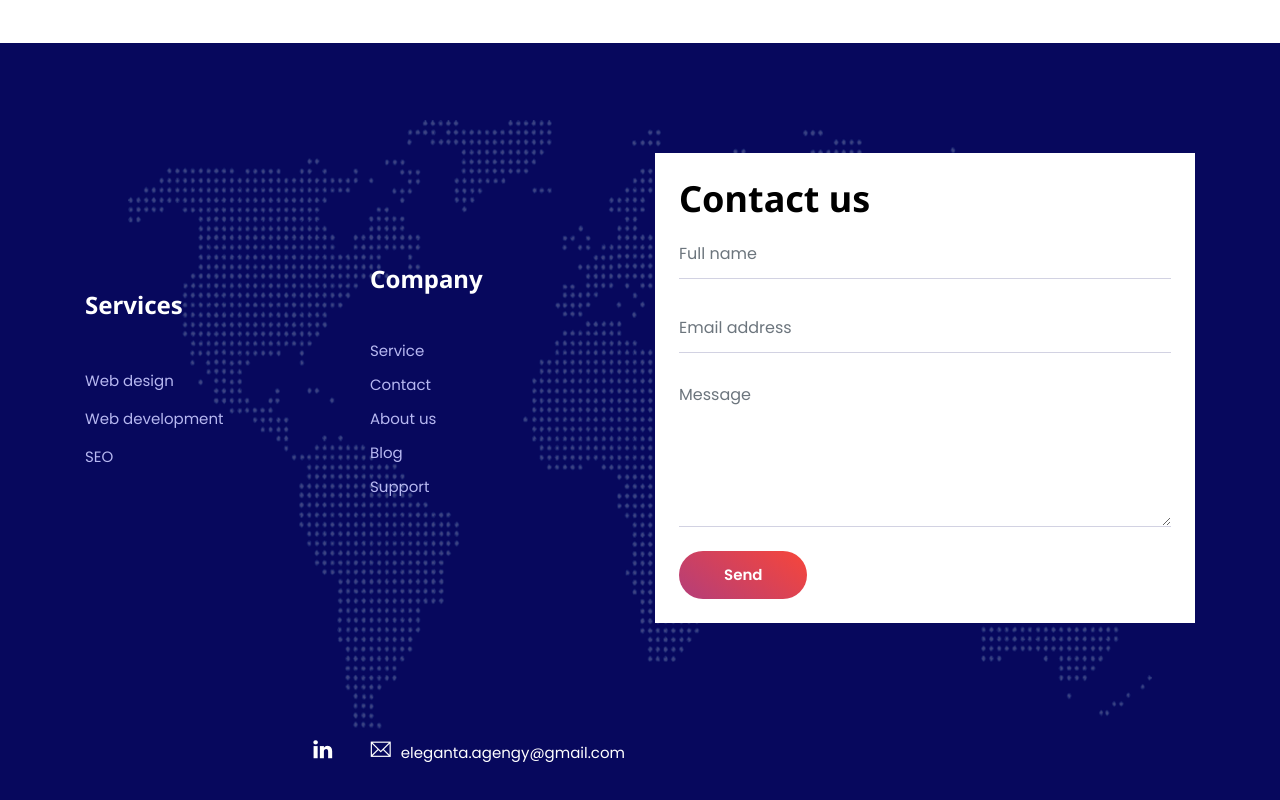
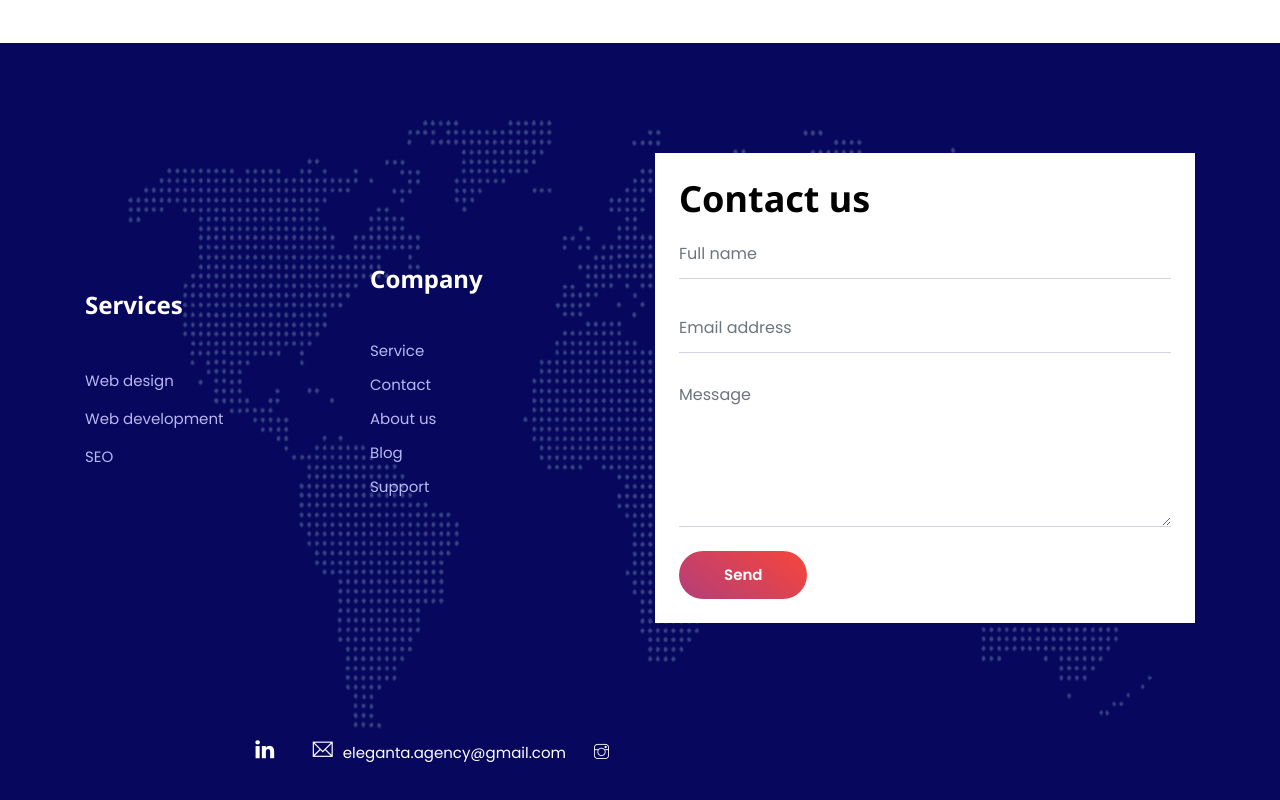
Before and after one commit to zeeenoo/eleganta-agency, a website: page index.html in a window 1280 px wide. Shown: the part 6500-7300 px from the top of the page. Drawn offline with nearby package versions, Linux system fonts and the light colour scheme; some packages are replaced by stand-ins of ours; files that its build step writes are made by us from their sources.

Commit message:
update
insta & email

Signed-off-by: Zeno Mrh <89245894+zeeenoo@users.noreply.github.com>

```diff
--- a/index.html
+++ b/index.html
@@ -1689,13 +1689,13 @@ footer .overlay-image {
     <div class="container">
       <div class="row align-items-center">
         <!-- <div class="col-md-6 text-center text-md-left">
-          <p class="text-light mb-0">Copyright &copy; 2019 a theme by <a class="text-gradient-primary" href="https://themefisher.com">themefisher.com</a>
-          </p>
+
         </div> -->
         <div class="col-md-6">
           <ul class="list-inline text-md-right text-center">
             <li class="list-inline-item"><a class="d-block p-3 text-white" href="https://www.linkedin.com/company/eleganta-ae/?viewAsMember=true"><i class="ti-linkedin"></i></a></li>
-            <li class="list-inline-item"><p class="d-block  text-white hover-bg-secondary user-select:all" ><i class="ti-email"></i>eleganta.agengy@gmail.com</p></li>
+            <li class="list-inline-item"><p class="d-block  text-white hover-bg-secondary user-select:all" href="mailto:eleganta.agency@gmail.com" ><i class="ti-email"></i>eleganta.agency@gmail.com</p></li>
+            <li class="list-inline-item"><a class="d-block p-3 text-white" href="https://www.instagram.com/eleganta.agency/"><i class="ti-instagram"></i></a></li>
 
             <!-- <li class="list-inline-item"><a class="d-block p-3 text-white" href="#"><i class="ti-facebook"></i></a></li>
             <li class="list-inline-item"><a class="d-block p-3 text-white" href="#"><i class="ti-twitter-alt"></i></a></li>
```
